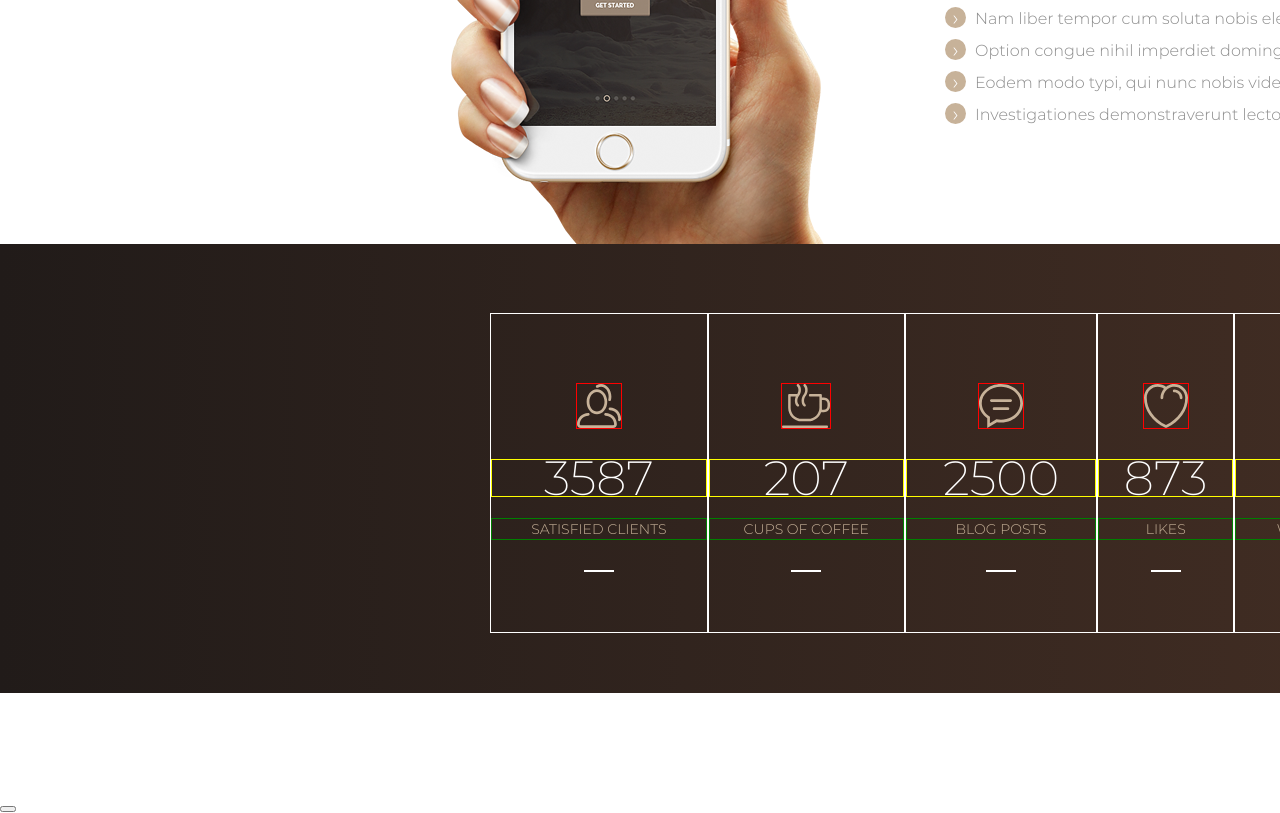
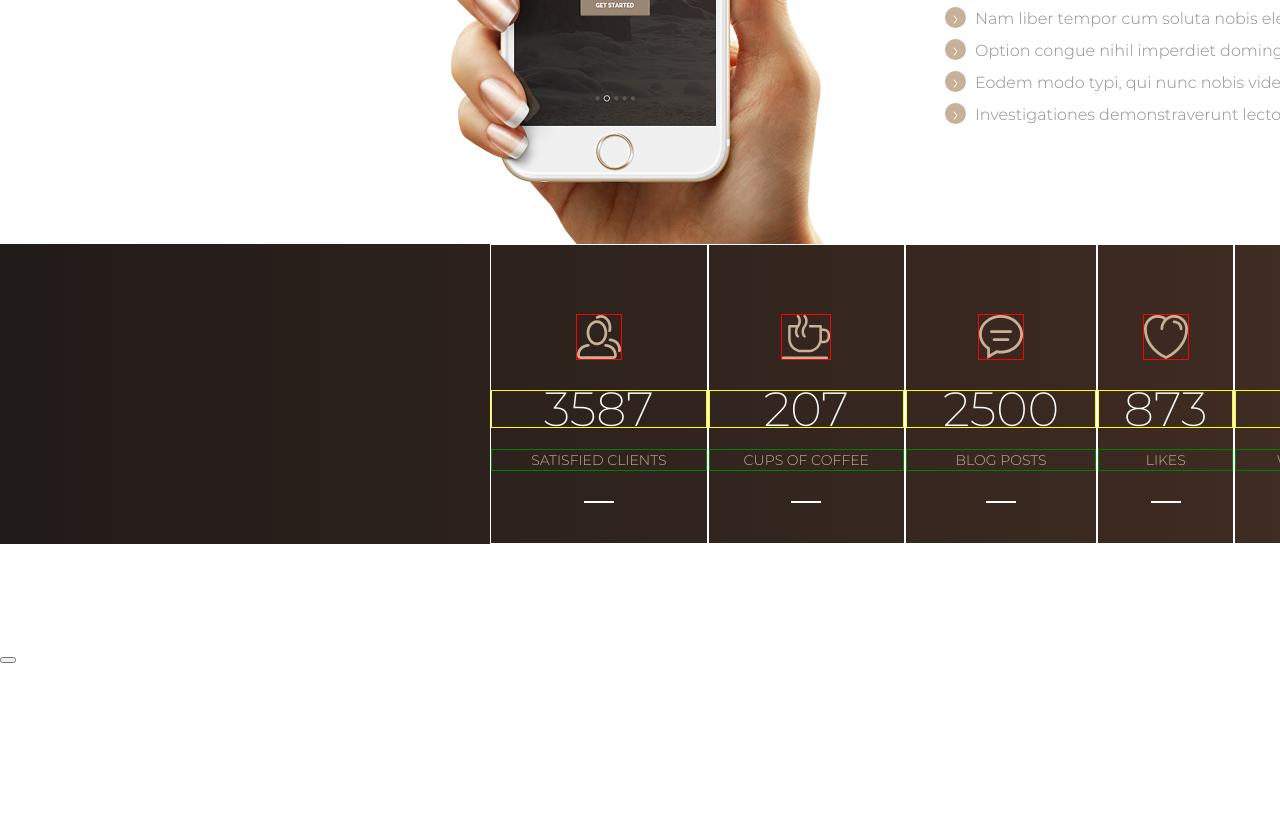
Before and after one commit to Gla3nata/Gla3nata.github.io, a plain HTML site: page index.html in a window 1280 px wide. Shown: the part 4576-5389 px from the top of the page. After the commit the page ends 5240 px from the top, so only its background shows below. Drawn offline with Linux system fonts and the light colour scheme.

Commit message:
height
statistics

```diff
--- a/css/style.css
+++ b/css/style.css
@@ -877,8 +877,8 @@ body {
     background-color: #f4f5f8;
     background-image: linear-gradient(90.0deg, #211b19 0%, #4e3427 100%);
     justify-content: space-between;
-     padding: 69px 490px 60px 490px;
-
+  padding: 0px 490px 0px 490px;
+    height: 300px;
 }
 
 .sticers {
```
